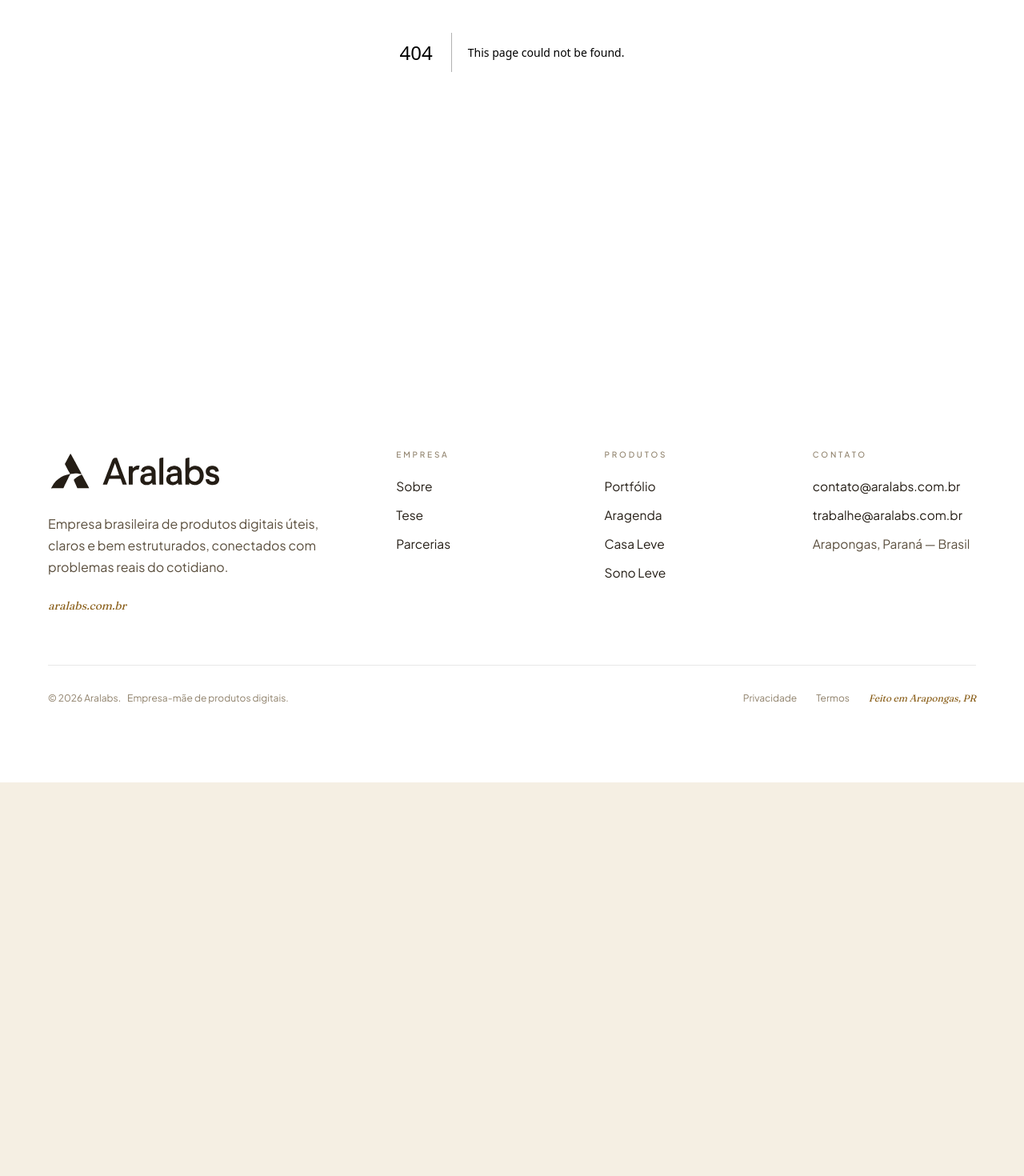
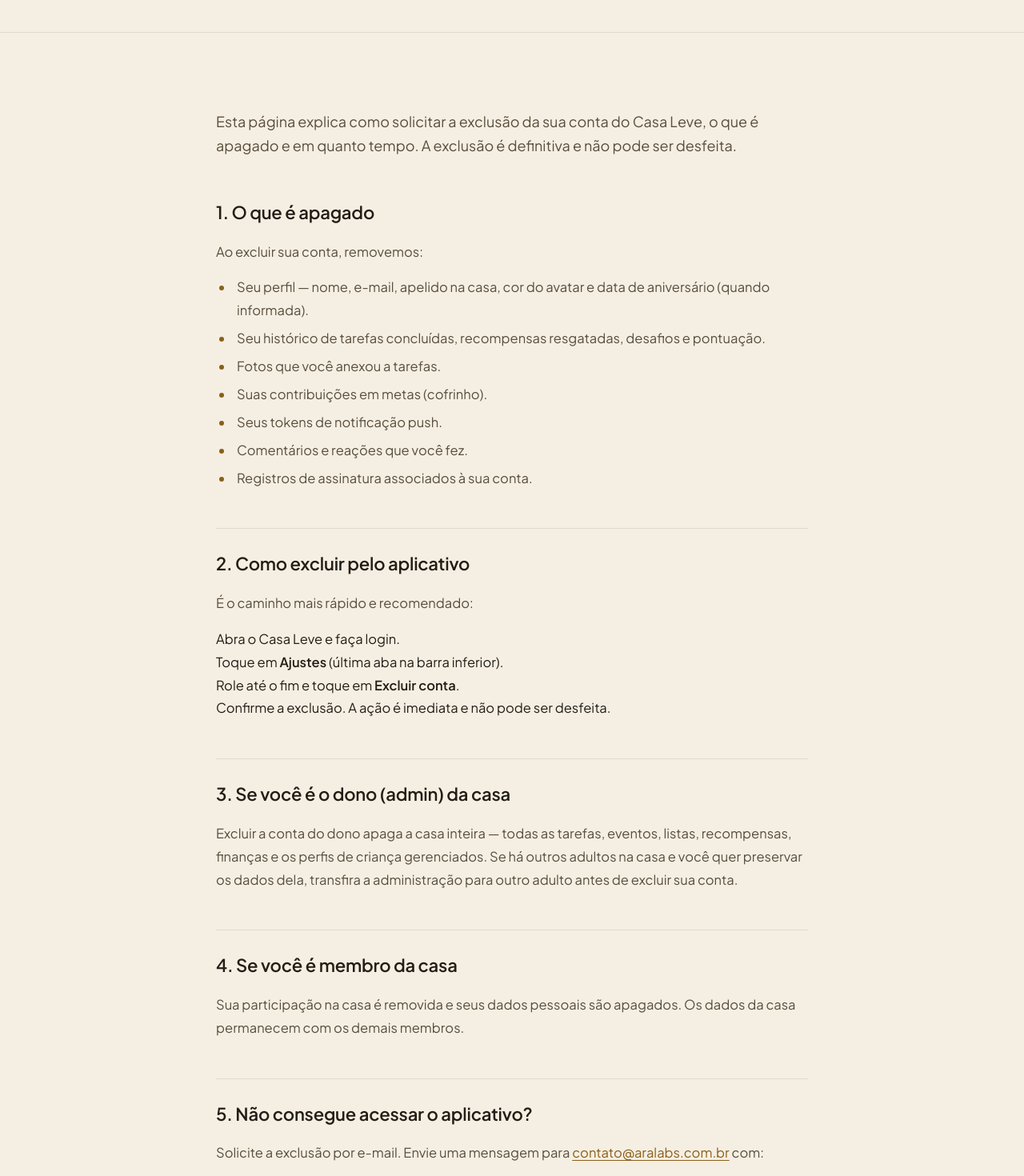
Before and after one commit to AraLabs-Arapongas/storefront, a Next.js app: page /produtos/casa-leve/excluir-conta in a window 1280 px wide. Before the commit this address had no page. Shown: the part 420-1890 px from the top of the page at 80% size. Before the commit the page ends 1398 px from the top, so only its background shows below. Built offline with nearby package versions, Linux system fonts and the light colour scheme.

Commit message:
feat(casa-leve): adiciona página de exclusão de conta

```diff
--- /dev/null
+++ b/src/app/produtos/casa-leve/excluir-conta/page.tsx
@@ -0,0 +1,139 @@
+import Link from 'next/link';
+import type { Metadata } from 'next';
+import { PageHero } from '@/components/site/PageHero';
+
+const pageTitle = 'Excluir conta — Casa Leve';
+const pageDescription =
+  'Como excluir sua conta do Casa Leve e o que acontece com seus dados. Exclusão pelo aplicativo ou por solicitação via e-mail.';
+
+export const metadata: Metadata = {
+  title: pageTitle,
+  description: pageDescription,
+  alternates: { canonical: '/produtos/casa-leve/excluir-conta' },
+  openGraph: {
+    title: pageTitle,
+    description: pageDescription,
+    url: '/produtos/casa-leve/excluir-conta',
+    type: 'website',
+  },
+};
+
+export default function CasaLeveExcluirContaPage() {
+  return (
+    <>
+      <PageHero
+        eyebrow="Casa Leve · Excluir conta"
+        title={
+          <>
+            Excluir sua{' '}
+            <span className="font-serif italic text-[color:var(--gold-soft)]">
+              conta
+            </span>
+            .
+          </>
+        }
+        description="Você pode excluir sua conta do Casa Leve a qualquer momento — pelo aplicativo ou por solicitação via e-mail."
+      />
+
+      <section className="border-b border-[color:var(--line)]">
+        <div className="mx-auto max-w-[820px] px-6 py-20 lg:px-10 lg:py-24">
+          <article className="prose-policy">
+            <p className="lead">
+              Esta página explica como solicitar a exclusão da sua conta do
+              Casa Leve, o que é apagado e em quanto tempo. A exclusão é
+              definitiva e não pode ser desfeita.
+            </p>
+
+            <h2>1. O que é apagado</h2>
+            <p>Ao excluir sua conta, removemos:</p>
+            <ul>
+              <li>
+                Seu perfil — nome, e-mail, apelido na casa, cor do avatar e
+                data de aniversário (quando informada).
+              </li>
+              <li>
+                Seu histórico de tarefas concluídas, recompensas resgatadas,
+                desafios e pontuação.
+              </li>
+              <li>Fotos que você anexou a tarefas.</li>
+              <li>Suas contribuições em metas (cofrinho).</li>
+              <li>Seus tokens de notificação push.</li>
+              <li>Comentários e reações que você fez.</li>
+              <li>Registros de assinatura associados à sua conta.</li>
+            </ul>
+
+            <h2>2. Como excluir pelo aplicativo</h2>
+            <p>É o caminho mais rápido e recomendado:</p>
+            <ol>
+              <li>Abra o Casa Leve e faça login.</li>
+              <li>
+                Toque em <strong>Ajustes</strong> (última aba na barra
+                inferior).
+              </li>
+              <li>
+                Role até o fim e toque em <strong>Excluir conta</strong>.
+              </li>
+              <li>
+                Confirme a exclusão. A ação é imediata e não pode ser
+                desfeita.
+              </li>
+            </ol>
+
+            <h2>3. Se você é o dono (admin) da casa</h2>
+            <p>
+              Excluir a conta do dono apaga a casa inteira — todas as tarefas,
+              eventos, listas, recompensas, finanças e os perfis de criança
+              gerenciados. Se há outros adultos na casa e você quer preservar
+              os dados dela, transfira a administração para outro adulto antes
+              de excluir sua conta.
+            </p>
+
+            <h2>4. Se você é membro da casa</h2>
+            <p>
+              Sua participação na casa é removida e seus dados pessoais são
+              apagados. Os dados da casa permanecem com os demais membros.
+            </p>
+
+            <h2>5. Não consegue acessar o aplicativo?</h2>
+            <p>
+              Solicite a exclusão por e-mail. Envie uma mensagem para{' '}
+              <a href="mailto:contato@aralabs.com.br">contato@aralabs.com.br</a>{' '}
+              com:
+            </p>
+            <ul>
+              <li>O e-mail cadastrado na sua conta Casa Leve;</li>
+              <li>
+                A frase &ldquo;Solicito a exclusão da minha conta Casa
+                Leve&rdquo;.
+              </li>
+            </ul>
+            <p>
+              Confirmamos o recebimento e processamos o pedido. Você recebe um
+              e-mail quando a exclusão for concluída.
+            </p>
+
+            <h2>6. Prazos e retenção</h2>
+            <p>
+              Dados pessoais são removidos dos nossos sistemas operacionais em
+              até <strong>30 dias</strong> após o pedido. Backups
+              criptografados podem reter os dados por até mais 60 dias antes de
+              serem sobrescritos pela rotação normal. Conteúdos colaborativos
+              (tarefas concluídas em conjunto, comentários trocados) podem ser
+              anonimizados em vez de apagados, para preservar o histórico da
+              casa para os demais membros.
+            </p>
+
+            <hr />
+            <p className="text-sm text-[color:var(--ink-muted)]">
+              Veja também a{' '}
+              <Link href="/produtos/casa-leve/privacidade">
+                Política de Privacidade
+              </Link>{' '}
+              do Casa Leve.
+            </p>
+          </article>
+        </div>
+      </section>
+    </>
+  );
+}
```
